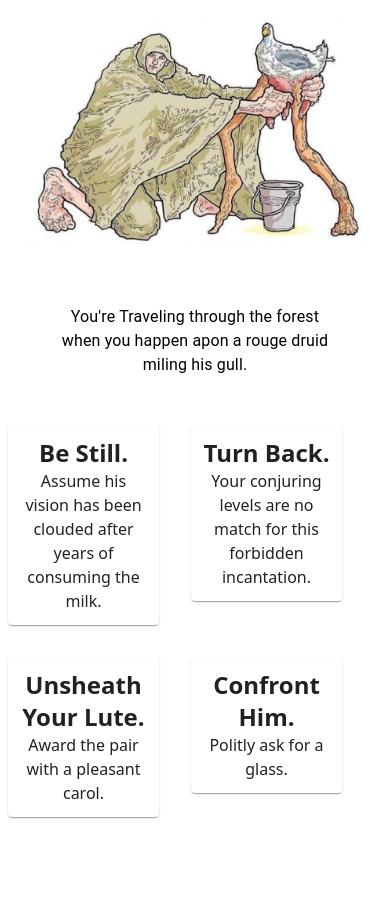
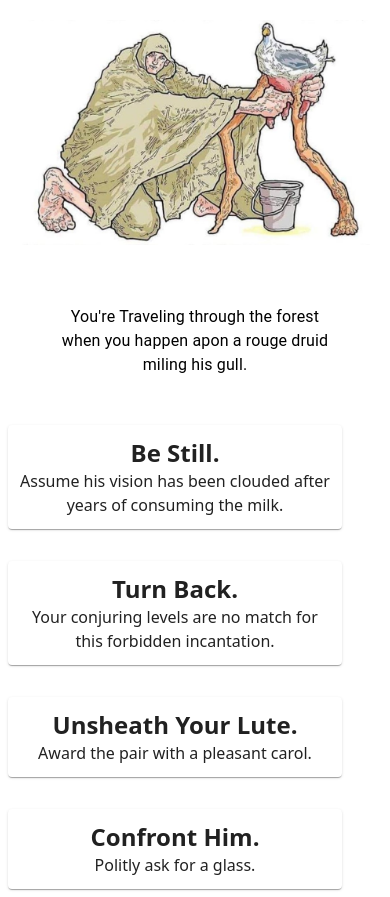
Before and after one commit to CarlJMcGee/the-gull-choice, a Next.js app: page /0 in a window 390 px wide. Before the commit the page ends 844 px from the top, so only its background shows below. Built offline with nearby package versions, Linux system fonts and the light colour scheme.

Commit message:
choice buttons more readable on mobile

```diff
--- a/src/components/ChoiceButton/index.tsx
+++ b/src/components/ChoiceButton/index.tsx
@@ -16,7 +16,7 @@ export default function ChoiceButton({
   link,
 }: IChoiceButtonProps) {
   return (
-    <Grid item xs={6} className="flex justify-center">
+    <Grid item xs={12} md={6} className="flex justify-center">
       <Link href={link} className="m-2 w-full">
         <motion.div
           initial={{ scale: "80%", opacity: 0 }}
```
